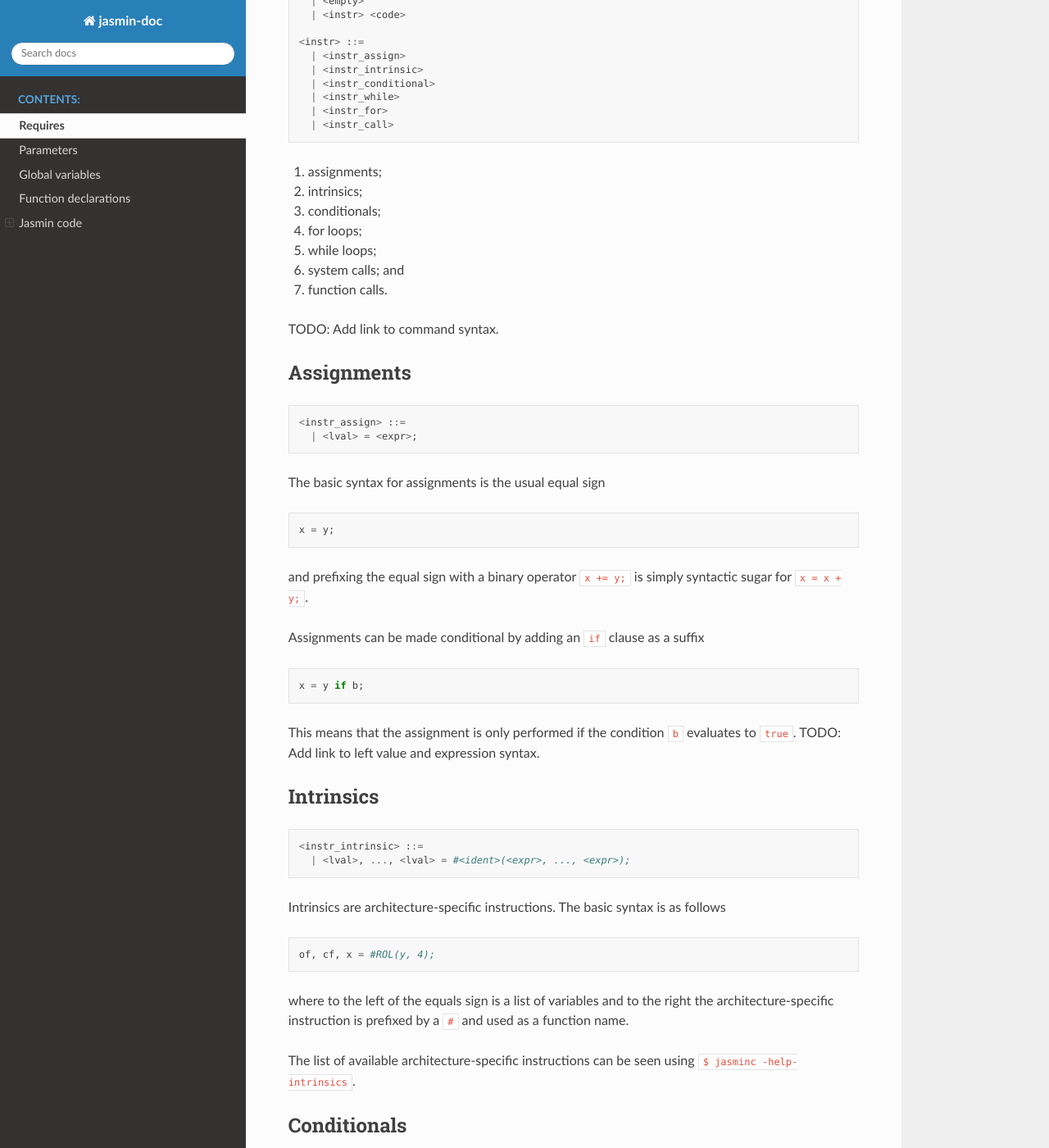
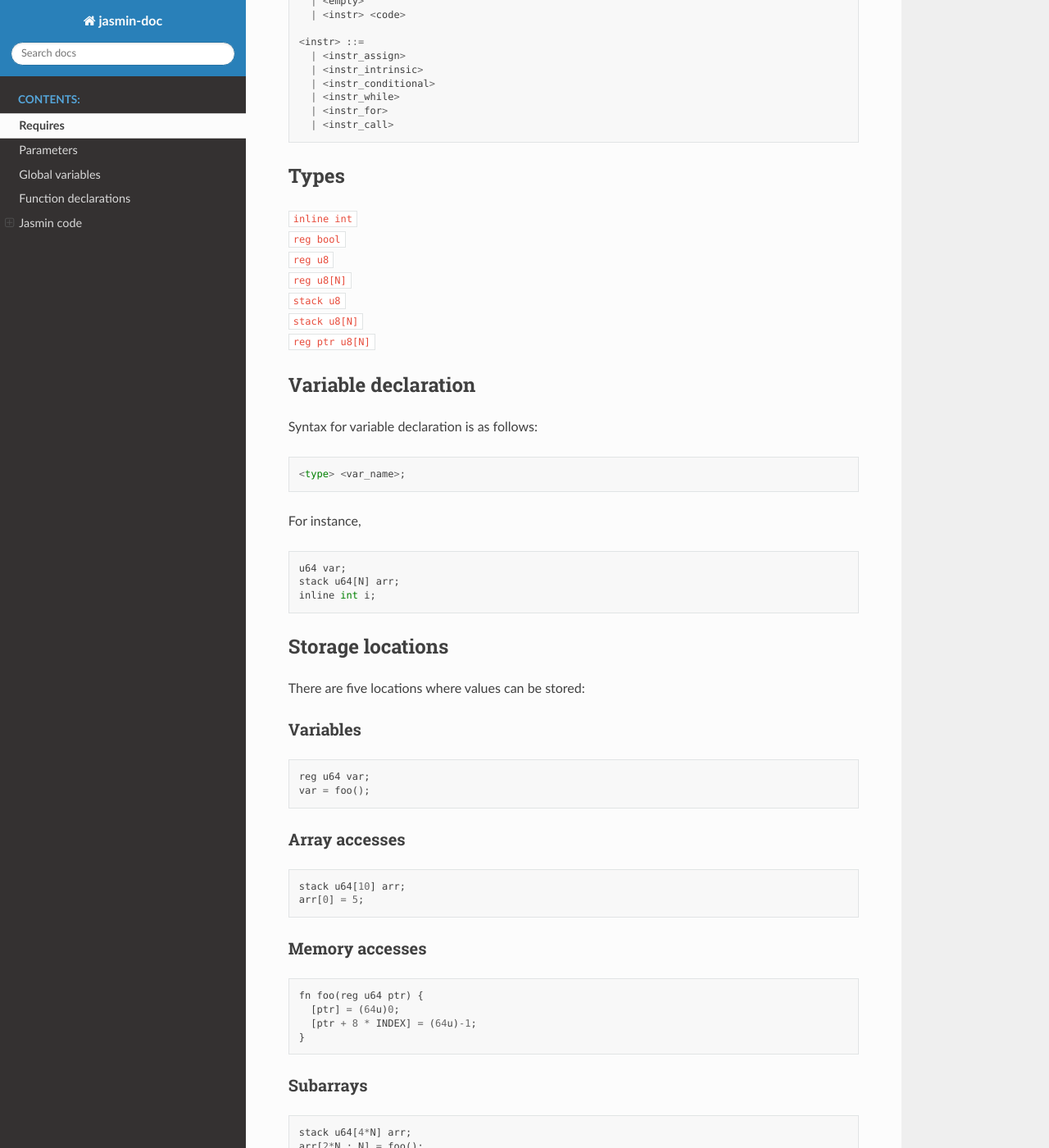
Before and after one commit to lyonel2017/jasmin-doc, a Sphinx documentation site: the page built from source/Jasmin-language-guide.md, in a window 1280 px wide and 1400 px high, scrolled down 3868 px. Shown: the whole window at 82% size. Built offline with Sphinx 7.4.7 and the Read the Docs theme 3.1.0, drawn with Linux system fonts in a browser that asks for light colours; some of the changed text lies outside the part shown.

Commit message:
add some comments and examples for instructions and expressions

````diff
--- a/source/Jasmin-language-guide.md
+++ b/source/Jasmin-language-guide.md
@@ -194,6 +194,69 @@ Jasmin code comprises the following constructs:
   | <instr_call>
 ```
 
+## Types
+
+[comment]: <> (TODO: introdution to types?)
+
+`inline int` \
+`reg bool` \
+`reg u8` \
+`reg u8[N]` \
+`stack u8` \
+`stack u8[N]` \
+`reg ptr u8[N]`
+
+## Variable declaration
+
+Syntax for variable declaration is as follows:
+```
+<type> <var_name>;
+```
+For instance,
+```
+u64 var;
+stack u64[N] arr;
+inline int i;
+```
+
+## Storage locations
+
+There are five locations where values can be stored:
+
+### Variables
+```
+reg u64 var;
+var = foo();
+```
+
+### Array accesses
+```
+stack u64[10] arr;
+arr[0] = 5;
+```
+
+### Memory accesses
+```
+fn foo(reg u64 ptr) {
+  [ptr] = (64u)0;
+  [ptr + 8 * INDEX] = (64u)-1;
+}
+```
+
+### Subarrays
+```
+stack u64[4*N] arr;
+arr[2*N : N] = foo();
+```
+
+### Underscore
+```
+reg u64 var;
+_ = foo();
+_, var = bar();
+```
+
+
 1. assignments;
 1. intrinsics;
 1. conditionals;
@@ -227,6 +290,23 @@ This means that the assignment is only performed if the condition `b` evaluates
 to `true`.
 TODO: Add link to left value and expression syntax.
 
+### Subarrays
+For easier array handling subarray notation was introduced.
+```
+stack u64[4*N] a;
+stack u64[4*N] b;
+
+a[i:N] = b[j:N];
+```
+Subarrays consists on two parts:
+- index: where the access starts
+- length: amount of elements to access
+
+### Load and store
+
+
+[comment]: <> (we could say something about casting variables, TODO: something related to bool assignments and about loads and stores)
+
 
 ## Intrinsics
 
@@ -246,6 +326,8 @@ function name.
 
 The list of available architecture-specific instructions can be seen using
 `$ jasminc -help-intrinsics`.
+
+[comment]: <> (we can see which intrinsics are available but information about arguments is not provided enviar a js)
 
 
 ## Conditionals
@@ -283,6 +365,8 @@ if (x < y) {
 where again last `else` branch can be omitted.
 This is syntactic sugar for nested conditionals.
 
+[comment]: <> (we can only use boolean values in conditions and conditions cannot be complex operations)
+
 
 ## For loops
 
@@ -315,6 +399,8 @@ for i = 13 downto 0 {
     i -= 2;
 }
 ```
+
+[comment]: <> (could mention about the code growth since for loops are compiled as unrolled loops)
 
 ## While loops
 
@@ -373,6 +459,8 @@ The following is valid syntax for a function that does not return any values:
 do_side_effect_computation(x, y);
 ```
 
+[comment]: <> (introduce notation for empty lvalues `_`)
+
 ## Expressions
 ```
 <expr> ::=
@@ -391,6 +479,9 @@ do_side_effect_computation(x, y);
   | (<int><sign><int>)[<expr>, ..., <expr>] // Packing.
   | (<expr>)
 ```
+
+[comment]: <> (maybe an example of each, this notation might be overwhelming for beginners)
+
 ### Unary operators
 
 ```
@@ -446,3 +537,5 @@ do_side_effect_computation(x, y);
 - `<<r`: Left rotation.
 - `>>r`: Right rotation. In ARM-M4, a right rotation by 0 is compiled to a
   `MOV`.
+
+[comment]: <> (which arguments can each of this take)
````
